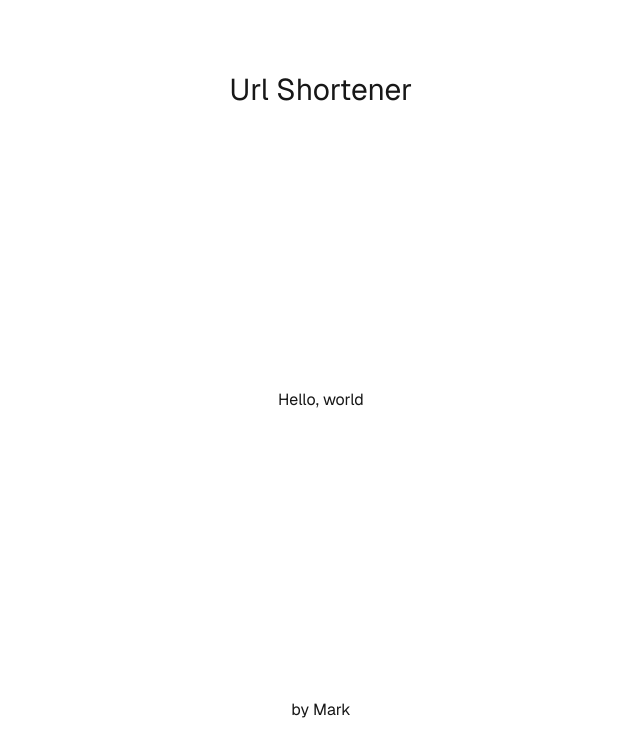
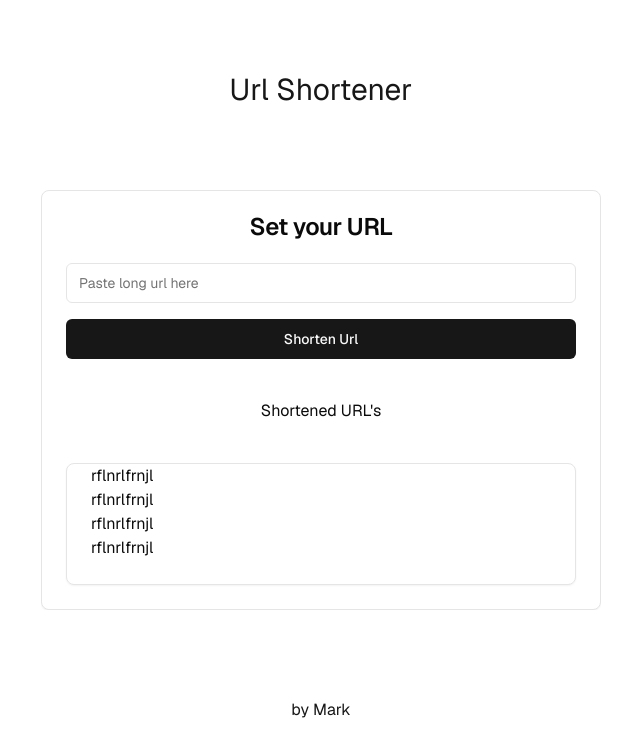
Before and after one commit to marked29/url-shortener, a Next.js app: page / in a window 1280 px wide. Shown: the top 756 px of the page, without its empty margins (319-959 px from the left). Built offline with nearby package versions, Linux system fonts and the light colour scheme.

Commit message:
Add shadcn

```diff
--- /dev/null
+++ b/src/components/ui/button.tsx
@@ -0,0 +1,55 @@
+import * as React from 'react';
+import { cn } from '@/src/utils/utils';
+import { Slot } from '@radix-ui/react-slot';
+import { cva, type VariantProps } from 'class-variance-authority';
+
+const buttonVariants = cva(
+  'inline-flex items-center justify-center whitespace-nowrap rounded-md text-sm font-medium ring-offset-background transition-colors focus-visible:outline-none focus-visible:ring-2 focus-visible:ring-ring focus-visible:ring-offset-2 disabled:pointer-events-none disabled:opacity-50',
+  {
+    variants: {
+      variant: {
+        default: 'bg-primary text-primary-foreground hover:bg-primary/90',
+        destructive:
+          'bg-destructive text-destructive-foreground hover:bg-destructive/90',
+        outline:
+          'border border-input bg-background hover:bg-accent hover:text-accent-foreground',
+        secondary:
+          'bg-secondary text-secondary-foreground hover:bg-secondary/80',
+        ghost: 'hover:bg-accent hover:text-accent-foreground',
+        link: 'text-primary underline-offset-4 hover:underline',
+      },
+      size: {
+        default: 'h-10 px-4 py-2',
+        sm: 'h-9 rounded-md px-3',
+        lg: 'h-11 rounded-md px-8',
+        icon: 'h-10 w-10',
+      },
+    },
+    defaultVariants: {
+      variant: 'default',
+      size: 'default',
+    },
+  },
+);
+
+export interface ButtonProps
+  extends React.ButtonHTMLAttributes<HTMLButtonElement>,
+    VariantProps<typeof buttonVariants> {
+  asChild?: boolean;
+}
+
+const Button = React.forwardRef<HTMLButtonElement, ButtonProps>(
+  ({ className, variant, size, asChild = false, ...props }, ref) => {
+    const Comp = asChild ? Slot : 'button';
+    return (
+      <Comp
+        className={cn(buttonVariants({ variant, size, className }))}
+        ref={ref}
+        {...props}
+      />
+    );
+  },
+);
+Button.displayName = 'Button';
+
+export { Button, buttonVariants };
--- /dev/null
+++ b/src/components/ui/card.tsx
@@ -0,0 +1,89 @@
+import * as React from 'react';
+import { cn } from '@/src/utils/utils';
+
+const Card = React.forwardRef<
+  HTMLDivElement,
+  React.HTMLAttributes<HTMLDivElement>
+>(({ className, ...props }, ref) => (
+  <div
+    ref={ref}
+    className={cn(
+      'rounded-lg border bg-card text-card-foreground shadow-sm',
+      className,
+    )}
+    {...props}
+  />
+));
+Card.displayName = 'Card';
+
+const CardHeader = React.forwardRef<
+  HTMLDivElement,
+  React.HTMLAttributes<HTMLDivElement>
+>(({ className, ...props }, ref) => (
+  <div
+    ref={ref}
+    className={cn('flex flex-col space-y-1.5 p-6', className)}
+    {...props}
+  />
+));
+CardHeader.displayName = 'CardHeader';
+
+const CardTitle = React.forwardRef<
+  HTMLParagraphElement,
+  React.HTMLAttributes<HTMLHeadingElement>
+>(({ className, ...props }, ref) => (
+  <h3
+    ref={ref}
+    className={cn(
+      'text-2xl font-semibold leading-none tracking-tight',
+      className,
+    )}
+    {...props}
+  />
+));
+CardTitle.displayName = 'CardTitle';
+
+const CardDescription = React.forwardRef<
+  HTMLParagraphElement,
+  React.HTMLAttributes<HTMLParagraphElement>
+>(({ className, ...props }, ref) => (
+  <p
+    ref={ref}
+    className={cn('text-sm text-muted-foreground', className)}
+    {...props}
+  />
+));
+CardDescription.displayName = 'CardDescription';
+
+const CardContent = React.forwardRef<
+  HTMLDivElement,
+  React.HTMLAttributes<HTMLDivElement>
+>(({ className, ...props }, ref) => (
+  <div
+    ref={ref}
+    className={cn('p-6 pt-0', className)}
+    {...props}
+  />
+));
+CardContent.displayName = 'CardContent';
+
+const CardFooter = React.forwardRef<
+  HTMLDivElement,
+  React.HTMLAttributes<HTMLDivElement>
+>(({ className, ...props }, ref) => (
+  <div
+    ref={ref}
+    className={cn('flex items-center p-6 pt-0', className)}
+    {...props}
+  />
+));
+CardFooter.displayName = 'CardFooter';
+
+export {
+  Card,
+  CardHeader,
+  CardFooter,
+  CardTitle,
+  CardDescription,
+  CardContent,
+};
--- /dev/null
+++ b/src/components/ui/input.tsx
@@ -0,0 +1,24 @@
+import * as React from 'react';
+import { cn } from '@/src/utils/utils';
+
+export interface InputProps
+  extends React.InputHTMLAttributes<HTMLInputElement> {}
+
+const Input = React.forwardRef<HTMLInputElement, InputProps>(
+  ({ className, type, ...props }, ref) => {
+    return (
+      <input
+        type={type}
+        className={cn(
+          'flex h-10 w-full rounded-md border border-input bg-background px-3 py-2 text-sm ring-offset-background file:border-0 file:bg-transparent file:text-sm file:font-medium file:text-foreground placeholder:text-muted-foreground focus-visible:outline-none focus-visible:ring-2 focus-visible:ring-ring focus-visible:ring-offset-2 disabled:cursor-not-allowed disabled:opacity-50',
+          className,
+        )}
+        ref={ref}
+        {...props}
+      />
+    );
+  },
+);
+Input.displayName = 'Input';
+
+export { Input };
--- a/src/pages/index.tsx
+++ b/src/pages/index.tsx
@@ -1,3 +1,13 @@
+import {
+  Card,
+  CardContent,
+  CardHeader,
+  CardTitle,
+} from '@/src/components/ui/card';
+
+import { Button } from '../components/ui/button';
+import { Input } from '../components/ui/input';
+
 export default function Home() {
   return (
     <div
@@ -7,7 +17,31 @@ export default function Home() {
         <h1 className="text-3xl">Url Shortener</h1>
       </header>
       <main className="row-start-2 flex flex-col items-center gap-8 sm:items-start">
-        <h1>Hello, world</h1>
+        <Card className="w-[560px]">
+          <CardHeader className="text-center">
+            <CardTitle>Set your URL</CardTitle>
+          </CardHeader>
+          <CardContent className="flex flex-col gap-4">
+            <Input
+              type="text"
+              placeholder="Paste long url here"
+            />
+            <Button>Shorten Url</Button>
+            <CardHeader className="text-center">
+              <h2>Shortened URL's</h2>
+            </CardHeader>
+            <Card>
+              <CardContent className="flex gap-4">
+                <ul>
+                  <li>rflnrlfrnjl</li>
+                  <li>rflnrlfrnjl</li>
+                  <li>rflnrlfrnjl</li>
+                  <li>rflnrlfrnjl</li>
+                </ul>
+              </CardContent>
+            </Card>
+          </CardContent>
+        </Card>
       </main>
       <footer className="row-start-3 flex flex-wrap items-center justify-center gap-6">
         <a
--- a/src/styles/globals.css
+++ b/src/styles/globals.css
@@ -25,3 +25,68 @@ body {
     text-wrap: balance;
   }
 }
+
+@layer base {
+  :root {
+    --background: 0 0% 100%;
+    --foreground: 0 0% 3.9%;
+    --card: 0 0% 100%;
+    --card-foreground: 0 0% 3.9%;
+    --popover: 0 0% 100%;
+    --popover-foreground: 0 0% 3.9%;
+    --primary: 0 0% 9%;
+    --primary-foreground: 0 0% 98%;
+    --secondary: 0 0% 96.1%;
+    --secondary-foreground: 0 0% 9%;
+    --muted: 0 0% 96.1%;
+    --muted-foreground: 0 0% 45.1%;
+    --accent: 0 0% 96.1%;
+    --accent-foreground: 0 0% 9%;
+    --destructive: 0 84.2% 60.2%;
+    --destructive-foreground: 0 0% 98%;
+    --border: 0 0% 89.8%;
+    --input: 0 0% 89.8%;
+    --ring: 0 0% 3.9%;
+    --chart-1: 12 76% 61%;
+    --chart-2: 173 58% 39%;
+    --chart-3: 197 37% 24%;
+    --chart-4: 43 74% 66%;
+    --chart-5: 27 87% 67%;
+    --radius: 0.5rem;
+  }
+  .dark {
+    --background: 0 0% 3.9%;
+    --foreground: 0 0% 98%;
+    --card: 0 0% 3.9%;
+    --card-foreground: 0 0% 98%;
+    --popover: 0 0% 3.9%;
+    --popover-foreground: 0 0% 98%;
+    --primary: 0 0% 98%;
+    --primary-foreground: 0 0% 9%;
+    --secondary: 0 0% 14.9%;
+    --secondary-foreground: 0 0% 98%;
+    --muted: 0 0% 14.9%;
+    --muted-foreground: 0 0% 63.9%;
+    --accent: 0 0% 14.9%;
+    --accent-foreground: 0 0% 98%;
+    --destructive: 0 62.8% 30.6%;
+    --destructive-foreground: 0 0% 98%;
+    --border: 0 0% 14.9%;
+    --input: 0 0% 14.9%;
+    --ring: 0 0% 83.1%;
+    --chart-1: 220 70% 50%;
+    --chart-2: 160 60% 45%;
+    --chart-3: 30 80% 55%;
+    --chart-4: 280 65% 60%;
+    --chart-5: 340 75% 55%;
+  }
+}
+
+@layer base {
+  * {
+    @apply border-border;
+  }
+  body {
+    @apply bg-background text-foreground;
+  }
+}
--- /dev/null
+++ b/src/utils/utils.ts
@@ -0,0 +1,4 @@
+import clsx, { ClassValue } from 'clsx';
+import { twMerge } from 'tailwind-merge';
+
+export const cn = (...classes: ClassValue[]) => twMerge(clsx(classes));
--- a/tailwind.config.ts
+++ b/tailwind.config.ts
@@ -1,19 +1,63 @@
-import type { Config } from "tailwindcss";
+import type { Config } from 'tailwindcss';
 
 const config: Config = {
+  darkMode: ['class'],
   content: [
-    "./src/pages/**/*.{js,ts,jsx,tsx,mdx}",
-    "./src/components/**/*.{js,ts,jsx,tsx,mdx}",
-    "./src/app/**/*.{js,ts,jsx,tsx,mdx}",
+    './src/pages/**/*.{js,ts,jsx,tsx,mdx}',
+    './src/components/**/*.{js,ts,jsx,tsx,mdx}',
+    './src/app/**/*.{js,ts,jsx,tsx,mdx}',
   ],
   theme: {
     extend: {
       colors: {
-        background: "var(--background)",
-        foreground: "var(--foreground)",
+        background: 'hsl(var(--background))',
+        foreground: 'hsl(var(--foreground))',
+        card: {
+          DEFAULT: 'hsl(var(--card))',
+          foreground: 'hsl(var(--card-foreground))',
+        },
+        popover: {
+          DEFAULT: 'hsl(var(--popover))',
+          foreground: 'hsl(var(--popover-foreground))',
+        },
+        primary: {
+          DEFAULT: 'hsl(var(--primary))',
+          foreground: 'hsl(var(--primary-foreground))',
+        },
+        secondary: {
+          DEFAULT: 'hsl(var(--secondary))',
+          foreground: 'hsl(var(--secondary-foreground))',
+        },
+        muted: {
+          DEFAULT: 'hsl(var(--muted))',
+          foreground: 'hsl(var(--muted-foreground))',
+        },
+        accent: {
+          DEFAULT: 'hsl(var(--accent))',
+          foreground: 'hsl(var(--accent-foreground))',
+        },
+        destructive: {
+          DEFAULT: 'hsl(var(--destructive))',
+          foreground: 'hsl(var(--destructive-foreground))',
+        },
+        border: 'hsl(var(--border))',
+        input: 'hsl(var(--input))',
+        ring: 'hsl(var(--ring))',
+        chart: {
+          '1': 'hsl(var(--chart-1))',
+          '2': 'hsl(var(--chart-2))',
+          '3': 'hsl(var(--chart-3))',
+          '4': 'hsl(var(--chart-4))',
+          '5': 'hsl(var(--chart-5))',
+        },
+      },
+      borderRadius: {
+        lg: 'var(--radius)',
+        md: 'calc(var(--radius) - 2px)',
+        sm: 'calc(var(--radius) - 4px)',
       },
     },
   },
-  plugins: [],
+  plugins: [require('tailwindcss-animate')],
 };
 export default config;
```
Also changed, not shown: package.json (+16 -10 lines), components.json (added), 1 other file (tests, documents, lock files or other folders).
